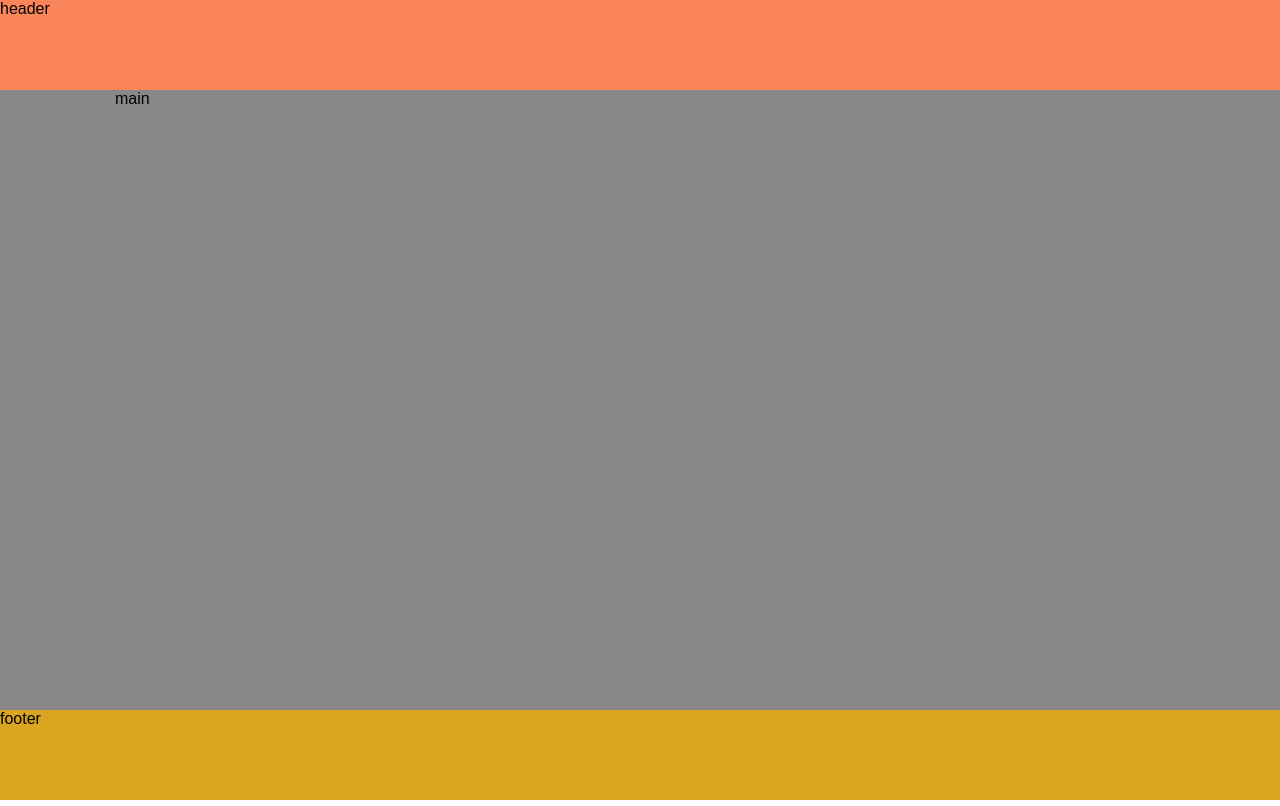
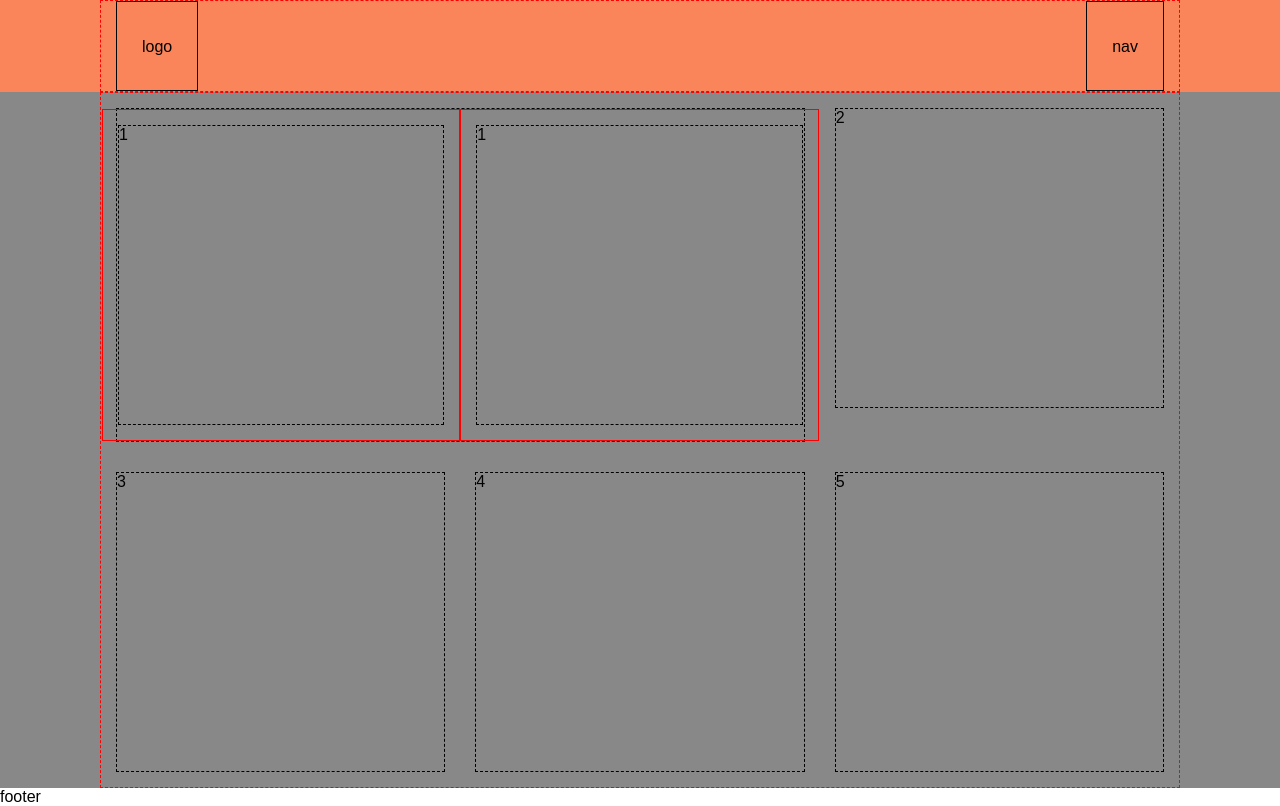
Before and after one commit to Adriatik-Berdufi/htmlcss-responsive-layout, a plain HTML site: page index.html in a window 1280 px wide. Drawn offline with Linux system fonts and the light colour scheme.

Commit message:
feat: add header and demo-app section

```diff
--- a/css/style.css
+++ b/css/style.css
@@ -1,6 +1,7 @@
 :root {
   --header-height: 90px;
   --footer-height: 90px;
+
 
 }
 
@@ -37,12 +38,16 @@ li {
   margin-right: auto;
   padding-left: 15px;
   padding-right: 15px;
+  /*debug*/
+  border: 1px dashed red;
 }
 .row{
   margin-left: -15px;
   margin-right: -15px;
   display: flex;
   flex-wrap: wrap;
+
+
 }
 .col{
   padding: 15px;
@@ -58,10 +63,14 @@ li {
 .dsp-flex{
   display: flex;
 }
-.brd{
-  border: 2px dashed black;
+.card{
+
+  width: 100%;
+  /*debug*/
+  min-height: 300px;
+  border: 1px dashed black;
+
 }
-
 
 
 /** Debug **/
@@ -71,18 +80,57 @@ li {
 
 
 /** HEADER **/
-.header {
+#header{
   min-height: var(--header-height);
   background-color: rgb(251, 133, 91);
+}
+#header .container{
+  justify-content: space-between;
+  align-items: center;
+
+}
+#header .logo,
+#header .nav-bar{
+  padding: 0 25px;
+  height: var(--header-height);
+  border: 1px solid black;
+  line-height: var(--header-height);
+
 }
 
 
 
+
 /** MAIN **/
-main{
+#main{
   min-height: calc(100vh - var(--header-height) - var(--header-height));
   background-color: #888;
+  padding: 0 var(--padding-body)
 }
+
+/*** Section demo-app ***/
+#demo-app .col.first{
+  width: calc(100% / 3*2 );
+}
+
+#demo-app .col{
+  width: calc(100% /3);
+}
+
+#demo-app .col.first .col{
+  width: 50%;
+
+  /*debug*/
+  border: 1px solid red;
+
+}
+
+
+
+
+
+
+
 
 
 
--- a/index.html
+++ b/index.html
@@ -13,16 +13,55 @@
     <link rel="stylesheet" href="./css/style.css" />
   </head>
   <body>
-    <div class="wrapper">
-      <header class="header">
-        <div class="">header</div>
-      </header>
-      <main>
-        <div class="container">main</div>
-      </main>
-      <footer class="footer">
-        <div class="">footer</div>
-      </footer>
-    </div>
+
+    <header id="header">
+      <div class="container dsp-flex">
+        <div class="logo"> logo</div>
+      <nav class="nav-bar"> nav</nav>
+      </div>
+    </header>
+    <main id="main">
+      <div class="container">
+        <section id="demo-app">
+          <div class="row">
+            <div class="col first">
+              <div class="card">
+                <div class="row">
+                  <div class="col">
+                    <div class="card">1</div>
+                  </div>
+                  <div class="col">
+                    <div class="card">1</div>
+                  </div>
+                </div>
+              </div>
+            </div>
+            <div class="col">
+              <div class="card">2</div>
+            </div>
+            <div class="col">
+              <div class="card">3</div>
+            </div>
+            <div class="col">
+              <div class="card">4</div>
+            </div>
+            <div class="col">
+              <div class="card">5</div>
+            </div>
+          </div>
+
+        </section>
+        <section id="planning"></section>
+        <section id="testimonials"></section>
+        <section id="benefits"></section>
+        <section id="about-us"></section>
+        <section id="get-started"></section>
+
+      </div>
+    </main>
+    <footer id="footer">
+      <div class="">footer</div>
+    </footer>
+
   </body>
 </html>
```
